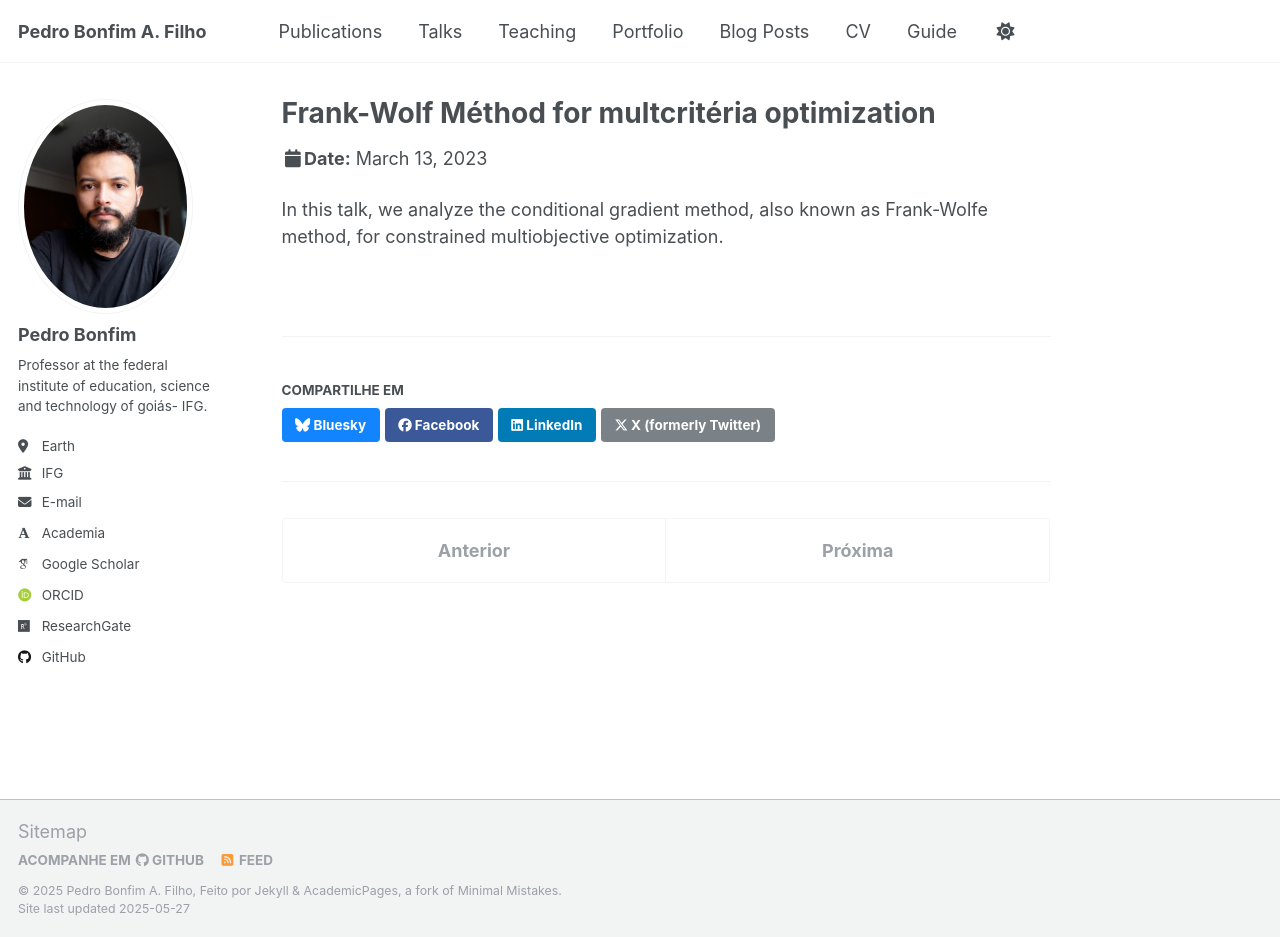
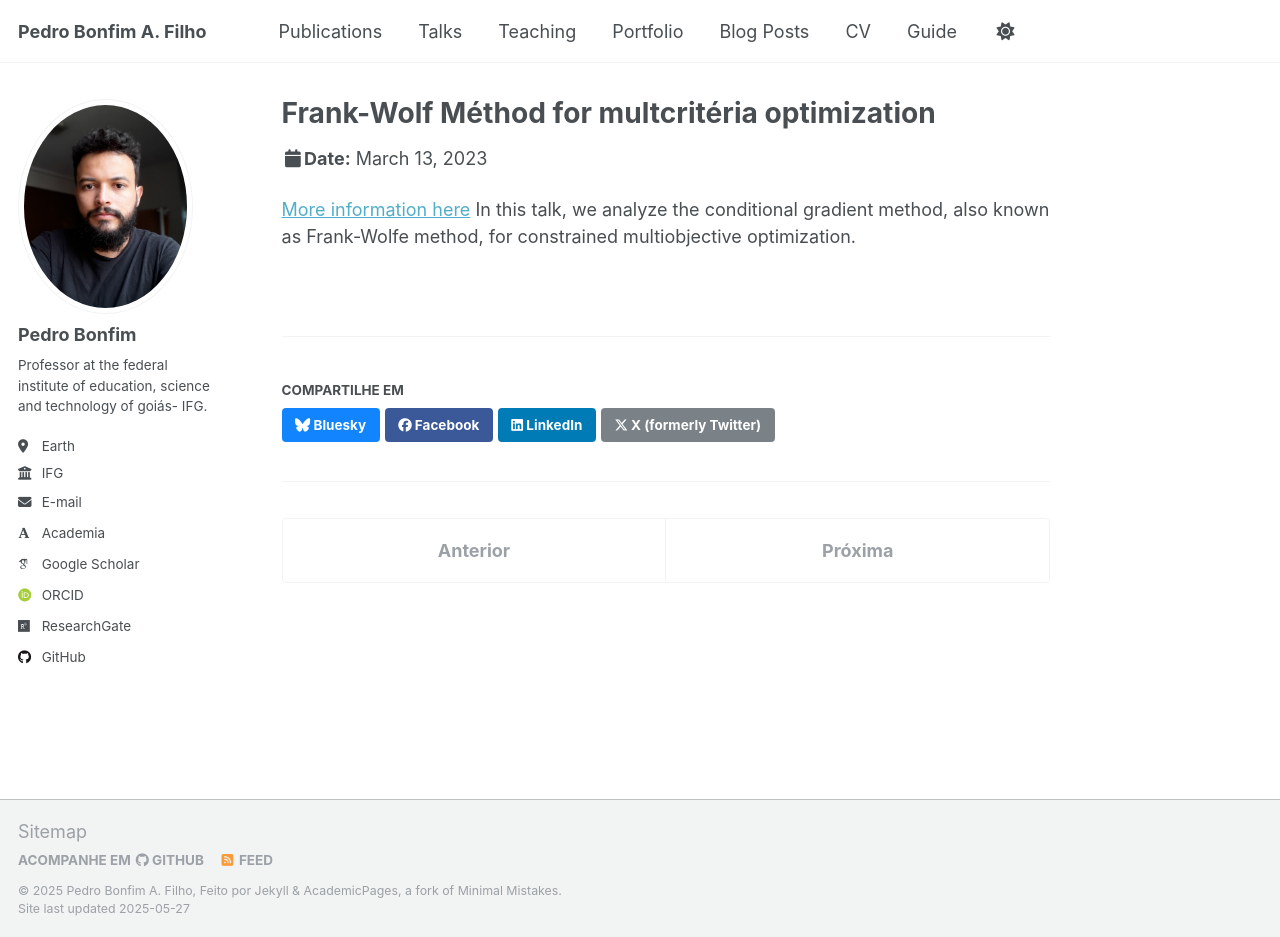
Before and after one commit to pedroassuncaofilho/pedroassuncaofilho.github.io, a Jekyll site: the page built from _talks/2014-03-01-talk-3.md, in a window 1280 px wide and 937 px high. Built offline with Jekyll 4.4.1, drawn with Linux system fonts in a browser that asks for light colours; some web fonts are replaced.

Commit message:
Update 2014-03-01-talk-3.md

```diff
--- a/_talks/2014-03-01-talk-3.md
+++ b/_talks/2014-03-01-talk-3.md
@@ -7,5 +7,5 @@ venue: "I Workshop de Matemática da UFPI"
 date: 2023-03-13
 location: "Terezina, PI, BR"
 ---
-
+[More information here](https://sites.google.com/ufpi.edu.br/iworkmatufpi/inic%C3%ADo)
 In this talk, we analyze the conditional gradient method, also known as Frank-Wolfe method, for constrained multiobjective optimization.
```
